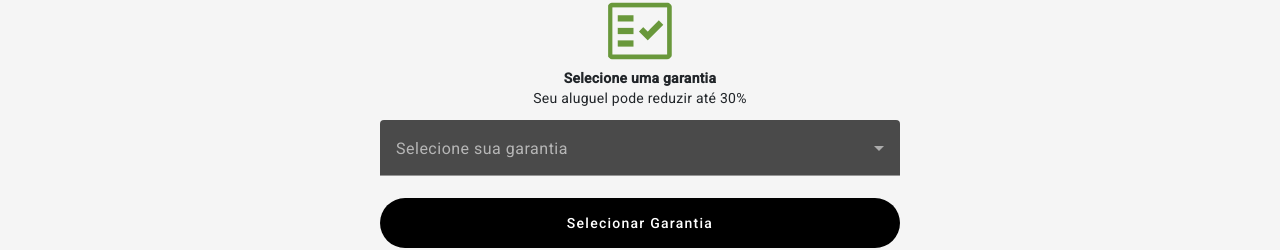
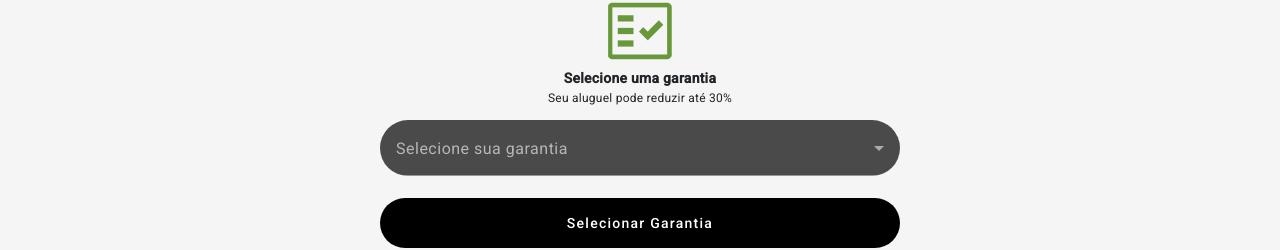
Before and after one commit to ricardo-comino/hackaton-tesouro, an Angular app in the folder web-front/: page / in a window 1280 px wide. Shown: the part 151-401 px from the top of the page. Built offline with nearby package versions, Linux system fonts and the light colour scheme.

Commit message:
arredondamento select

```diff
--- a/web-front/src/app/selecao-garantia/selecao-garantia.component.html
+++ b/web-front/src/app/selecao-garantia/selecao-garantia.component.html
@@ -3,12 +3,12 @@
     <div class="col-12 text-center">
       <img src="../../assets/images/garantia.png" alt="" />
       <p class="fw-bold mb-0">Selecione uma garantia</p>
-      <p>Seu aluguel pode reduzir até 30%</p>
+      <p class="desk">Seu aluguel pode reduzir até 30%</p>
     </div>
   </div>
 
   <form class="text-center">
-    <mat-form-field class="w-100">
+    <mat-form-field class="w-100 rounded-select">
       <mat-label>Selecione sua garantia</mat-label>
       <mat-select>
         <mat-option value="opcao1">Cripto Titulo</mat-option>
--- a/web-front/src/app/selecao-garantia/selecao-garantia.component.scss
+++ b/web-front/src/app/selecao-garantia/selecao-garantia.component.scss
@@ -9,22 +9,34 @@
   background-color: #000000;
   color: #ffffff;
 }
-.border-radius{
-    border-radius: 50px !important;
+.border-radius {
+  border-radius: 50px !important;
 }
 .blackButton,
 .outLineButtom {
   height: 50px;
-  @extend .border-radius
+  @extend .border-radius;
 }
 
 .outLineButtom {
   border: 1px solid #000000;
-  color: #000000!important;
+  color: #000000 !important;
 }
 
-.mat-mdc-text-field-wrapper{
-    &.mdc-text-field{
-        @extend .border-radius;
+.mat-mdc-text-field-wrapper {
+  &.mdc-text-field {
+    @extend .border-radius;
+  }
+}
+.desk {
+  font-size: 12px;
+}
+::ng-deep {
+  .rounded-select {
+    .mat-mdc-text-field-wrapper {
+      &.mdc-text-field {
+        border-radius: 50px;
+      }
     }
+  }
 }
```
